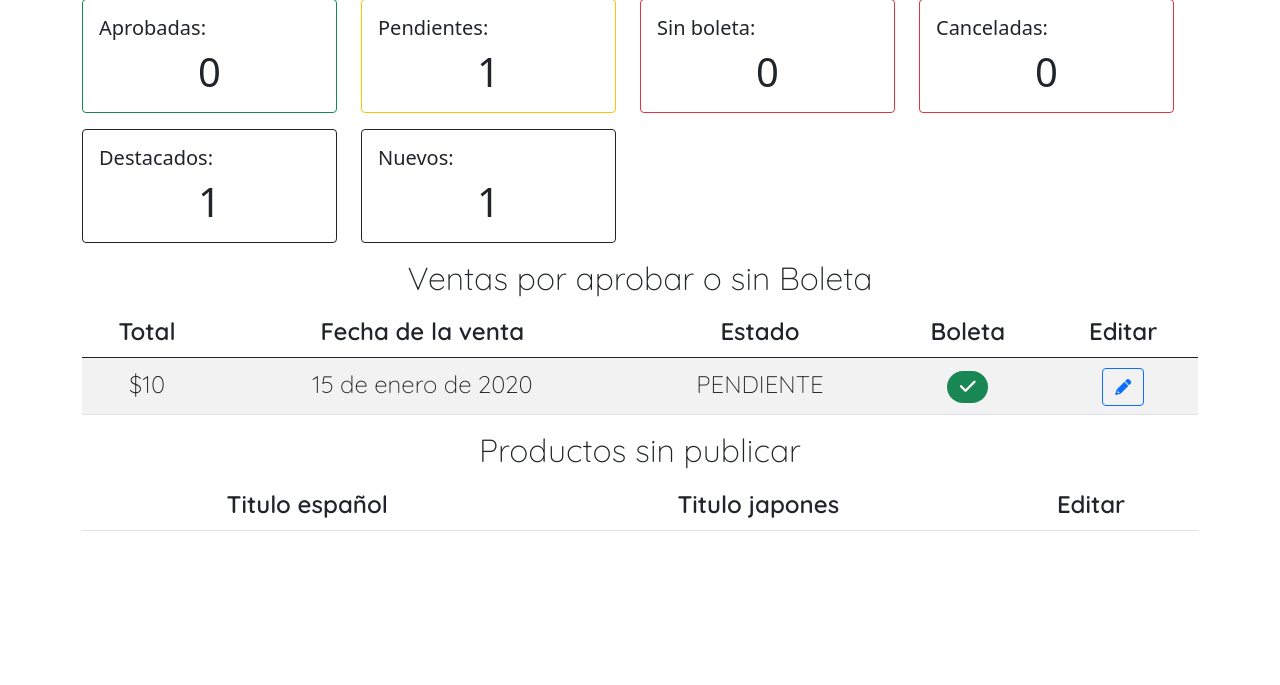
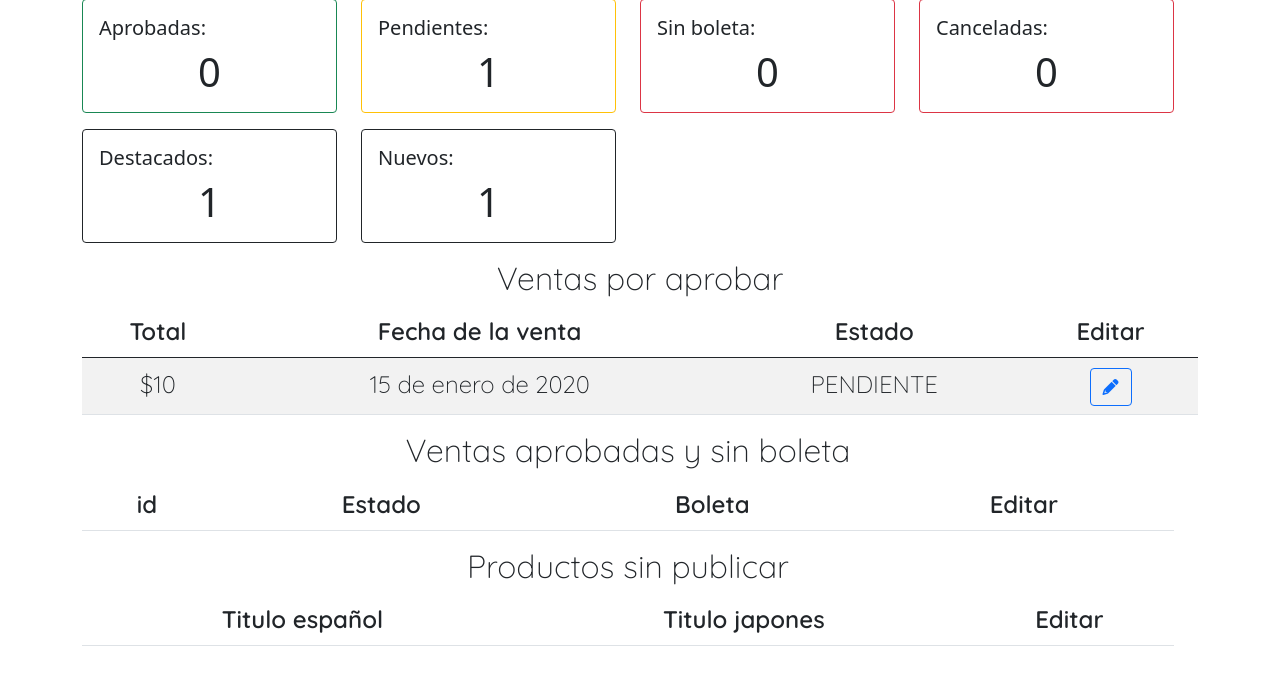
Before and after one commit to kanroot/artemanga, a Django app: page /inventario/dashboard-ventas in a window 1280 px wide. Shown: the part 93-778 px from the top of the page. Run offline with Django 4.2, Linux system fonts and the light colour scheme; tables that the repository leaves empty hold one stand-in row (values such as "Sample post"); lists and menus that the app fills with data are empty; some libraries are stand-ins or nearby versions.

Commit message:
codigo de seguimiento, y boleta

```diff
--- a/src/datos_prueba/management/commands/generar_ventas.py
+++ b/src/datos_prueba/management/commands/generar_ventas.py
@@ -43,6 +43,7 @@ class Command(BaseCommand):
         for _ in tqdm(range(self.cantidad)):
             direccion = random.choice(Direccion.objects.all())
             despacho = Despacho.objects.create(
+                codigo_seguimiento=self.fake.random_int(min=1000000, max=9999999),
                 direccion=direccion
             )
             despacho.save()
@@ -62,7 +63,6 @@ class Command(BaseCommand):
                 despacho=despacho,
                 total=total,
                 fecha_venta=self.fake.date_time_between(start_date='-1y', end_date='now'),
-                codigo_seguimiento=self.fake.random_int(min=1000000, max=9999999),
                 estado=random.choice(ESTADO_VENTA_CHOICES)[0],
                 usuario=despacho.usuario
             )
--- a/src/inventario/views.py
+++ b/src/inventario/views.py
@@ -3,7 +3,7 @@ from artemangaweb.mixins import VistaRestringidaMixin
 from cuenta_usuario.enums.opciones import TipoUsuario
 from django.shortcuts import redirect
 from inventario.vistas_modelos.vistas_genericas import ListaGenericaView
-from venta.models import Venta
+from venta.models import Venta, Despacho
 from venta.enums.opciones import EstadoVenta
 from inventario.models import Producto
 from cuenta_usuario.models import Usuario
@@ -60,14 +60,15 @@ class VentaDashboardView(ListaGenericaView):
 
     def get_context_data(self, **kwargs):
         context = super().get_context_data(**kwargs)
-        context['ventas_pendientes'] = Venta.objects.filter(estado=EstadoVenta.PENDIENTE.value) | Venta.objects.filter(
-            boleta=None)
+        context['ventas_pendientes'] = Venta.objects.filter(estado=EstadoVenta.PENDIENTE.value)
+        context['sin_boleta'] = Venta.objects.filter(boleta=None) | Venta.objects.filter(boleta='')
+        context['despachos_sin_seguimiento'] = Despacho.objects.filter(codigo_seguimiento=None)
         context['ventas_cancelada'] = Venta.objects.filter(estado=EstadoVenta.CANCELADA.value)
         context['ventas_aprobada'] = Venta.objects.filter(estado=EstadoVenta.APROBADA.value)
         context['productos_destacados'] = Producto.objects.filter(es_destacado=True)
-        context['sin_boleta'] = Venta.objects.filter(boleta=None)
         context['productos_nuevos'] = Producto.objects.filter(es_nuevo=True)
         context['ultimas_ventas_sin_aprobar'] = Venta.objects.filter(estado=EstadoVenta.PENDIENTE.value).order_by(
             '-fecha_venta')[:6]
         context['productos_sin_publicar'] = Producto.objects.filter(esta_publicado=False)[:6]
+        context['ventas_aprobadas_sin_boleta'] = Venta.objects.filter(estado=EstadoVenta.APROBADA.value, boleta='')[:6]
         return context
--- a/src/inventario/vistas_modelos/venta.py
+++ b/src/inventario/vistas_modelos/venta.py
@@ -40,4 +40,4 @@ class VentaUpdateView(VistaRestringidaMixin, ActualizarGenericoView):
     model = Venta
     template_name = 'administración/CRUD/form_generico.html'
     success_url = reverse_lazy('ventas-validar')
-    fields = ['estado', 'codigo_seguimiento', 'boleta']
+    fields = ['estado', 'boleta']
--- a/src/templates/administración/ventas/tareas_urgentes.html
+++ b/src/templates/administración/ventas/tareas_urgentes.html
@@ -71,8 +71,7 @@
 
     <div class="container-fluid">
         <div class="row">
-
-            <h2 class="text-center">Ventas por aprobar o sin Boleta</h2>
+            <h2 class="text-center">Ventas por aprobar</h2>
             <div class="table-responsive">
                 <table class="table table-striped">
                     <thead class="thead-dark">
@@ -80,7 +79,6 @@
                         <th scope="col">Total</th>
                         <th scope="col">Fecha de la venta</th>
                         <th scope="col">Estado</th>
-                        <th scope="col">Boleta</th>
                         <th scope="col">Editar</th>
                     </tr>
                     </thead>
@@ -91,13 +89,39 @@
                             <td>${{ sin_aprobar.total }}</td>
                             <td>{{ sin_aprobar.fecha_venta }}</td>
                             <td>{{ sin_aprobar.estado_venta }}</td>
+                            {% include 'administración/CRUD/includes/accion_botones.html' with pk=sin_aprobar.id editar=tabla_boton_editar eliminar=tabla_boton_eliminar %}
+                        </tr>
+                        </tbody>
+                    {% endfor %}
+                </table>
+            </div>
+
+
+        <div class="row">
+            <h2 class="text-center">Ventas aprobadas y sin boleta</h2>
+            <div class="table-responsive">
+                <table class="table table-striped">
+                    <thead class="thead-dark">
+                    <tr class="text-center">
+                        <th scope="col">id</th>
+                        <th scope="col">Estado</th>
+                        <th scope="col">Boleta</th>
+                        <th scope="col">Editar</th>
+                    </tr>
+                    </thead>
+                    {% for aprobadas_sin_boletas in ventas_aprobadas_sin_boleta %}
+
+                        <tbody>
+                        <tr class="text-center">
+                            <td>{{ aprobadas_sin_boletas.id }}</td>
+                        <td>{{ aprobadas_sin_boletas.estado_venta }}</td>
                             <td style="text-align: center;">
                             <span class="badge rounded-pill
-                                    {% if sin_aprobar.estado_boleta %} bg-success {% else %} bg-danger {% endif %}">
-                                  <i class="fa {% if sin_aprobar.estado_boleta %}fa-check{% else %}fa-remove{% endif %}"></i>
+                                    {% if aprobadas_sin_boletas.estado_boleta %} bg-success {% else %} bg-danger {% endif %}">
+                                  <i class="fa {% if aprobadas_sin_boletas.estado_boleta %}fa-check{% else %}fa-remove{% endif %}"></i>
                             </span>
                             </td>
-                            {% include 'administración/CRUD/includes/accion_botones.html' with pk=sin_aprobar.id editar=tabla_boton_editar eliminar=tabla_boton_eliminar %}
+                            {% include 'administración/CRUD/includes/accion_botones.html' with pk=aprobadas_sin_boletas.id editar=tabla_boton_editar eliminar=tabla_boton_eliminar %}
                         </tr>
                         </tbody>
                     {% endfor %}
--- a/src/templates/web/usuario/mis_compras.html
+++ b/src/templates/web/usuario/mis_compras.html
@@ -21,7 +21,7 @@
                                     {% endif %}
 
                                     {% if venta.estado_venta == 'APROBADA' and venta.codigo_seguimiento %}
-                                        <strong>Número de seguimiento:</strong> {{ venta.codigo_seguimiento }} <br>
+                                        <strong>Número de seguimiento:</strong> {{ venta.despacho.codigo_seguimiento }} <br>
                                         <strong>Estado del despacho:</strong> {{ venta.despacho.estado_despacho }} <br>
                                     {% endif %}
 
--- a/src/venta/models.py
+++ b/src/venta/models.py
@@ -89,6 +89,7 @@ class Direccion(models.Model):
 
 class Despacho(models.Model):
     id = models.AutoField(primary_key=True)
+    codigo_seguimiento = models.CharField(max_length=100, verbose_name="codigo de seguimiento Starken", blank=True)
     estado = models.PositiveSmallIntegerField(choices=ESTADO_DESPACHO_CHOICE, default=EstadoDes.PENDIENTE.value)
     # conexiones
     # una direccion puede pertenecer a un despacho o más de uno, pero un despacho puede solo pertenecer una direccion
@@ -112,8 +113,7 @@ class Venta(models.Model):
     fecha_venta = models.DateField(verbose_name="fecha venta", null=True)
     estado = models.PositiveSmallIntegerField(choices=ESTADO_VENTA_CHOICES, default=EstadoVenta.PENDIENTE.value)
     imagen_deposito = models.ImageField(default='comprobantes/holder.jpg', upload_to='comprobantes/')
-    boleta = models.FileField(upload_to='boletas/', null=True, blank=True)
-    codigo_seguimiento = models.CharField(max_length=100, verbose_name="codigo de seguimiento Starken", blank=True)
+    boleta = models.FileField(upload_to='boletas/', null=True)
     # conexiones
     usuario = models.ForeignKey(Usuario, on_delete=models.CASCADE)
     despacho = models.OneToOneField(Despacho, on_delete=models.CASCADE)
```
Also changed, not shown: src/venta/migrations/0004_despacho_codigo_seguimiento_alter_venta_boleta.py, src/venta/migrations/0005_remove_venta_codigo_seguimiento_and_more.py (deleted), src/venta/migrations/0006_remove_despacho_codigo_seguimiento_and_more.py (deleted).
